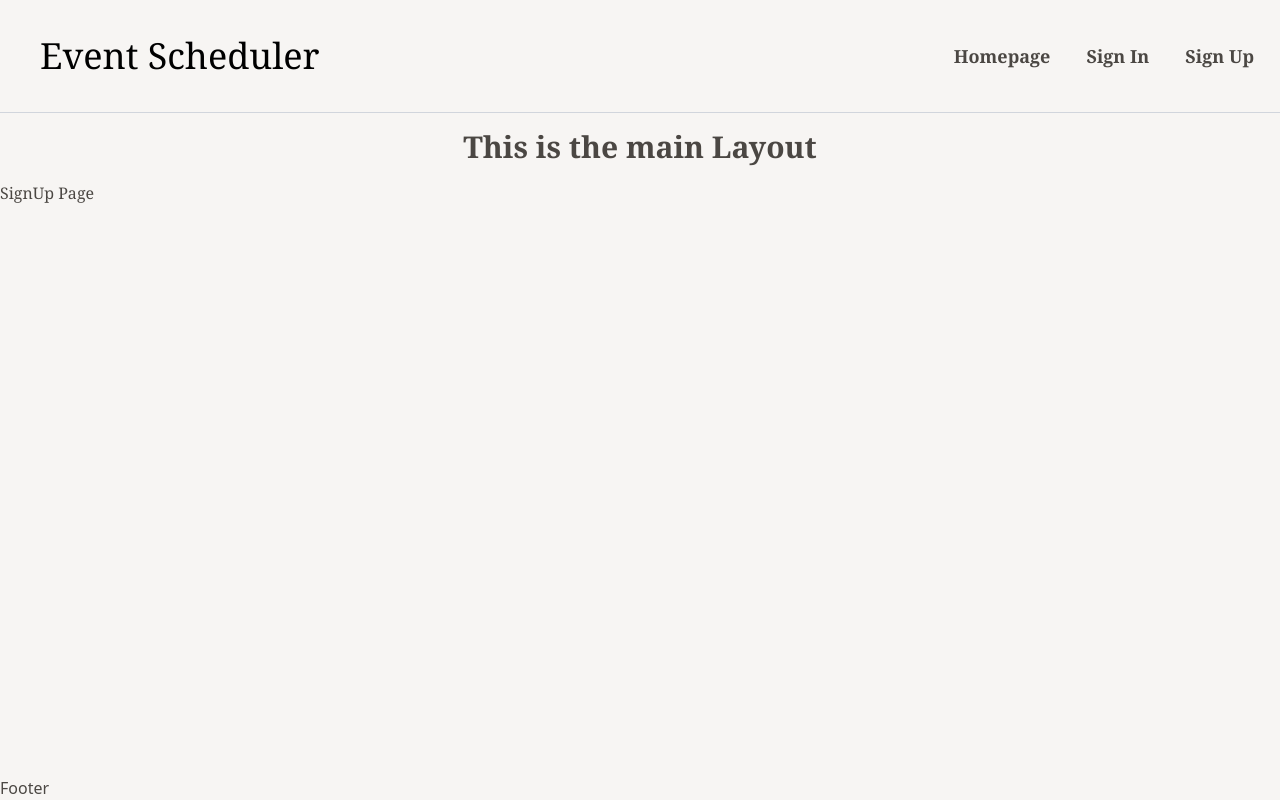
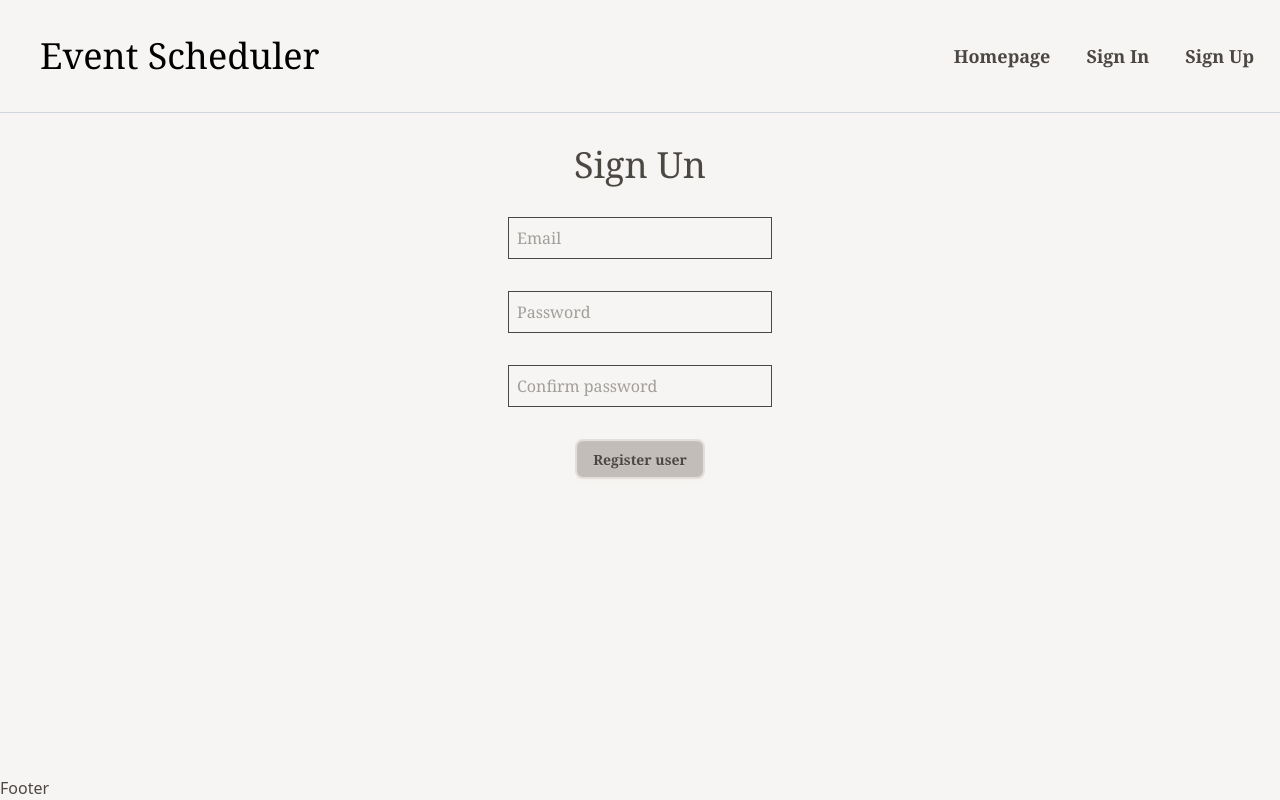
Before and after one commit to ifoca/wbs-events-scheduler, a React (Vite) app: page /register in a window 1280 px wide. Built offline with nearby package versions, Linux system fonts and the light colour scheme; a web font is replaced by a local one.

Commit message:
check user exists

```diff
--- a/src/layouts/MainLayout.jsx
+++ b/src/layouts/MainLayout.jsx
@@ -5,9 +5,7 @@ function MainLayout() {
     // the `flex-1` class in main needs to stay, as it pushes the footer
     // down and keeps it fixed at the bottom
     <main className="flex-1 font-serif">
-      <div className="text-center font-semibold text-3xl m-2 p-2">
-        <p>This is the main Layout</p>
-      </div>
+      <div className="text-center font-semibold text-3xl m-2 p-2"></div>
       <Outlet />
     </main>
   );
--- a/src/pages/SignIn.jsx
+++ b/src/pages/SignIn.jsx
@@ -26,12 +26,13 @@ const SignIn = () => {
 
   return (
     <div>
+      <h1 className="text-center text-4xl">Sign In</h1>
       {auth ? (
         <div className="flex flex-col gap-8 items-center m-4 p-4">
           <div>
-            <p className="font-normal text-lg">You are already logged in</p>
+            <p className="font-normal text-lg">You are already logged in.</p>
           </div>
-          <button className="btn bg-primary p-2" onClick={() => navigate('/')}>
+          <button className="btn bg-neutral-content p-4" onClick={() => navigate('/')}>
             Go to homepage
           </button>
         </div>
@@ -53,8 +54,8 @@ const SignIn = () => {
             id="password"
             required
           ></input>
-          <button className="btn btn-ghost" type="submit">
-            Login
+          <button className="btn bg-neutral-content p-4" type="submit">
+            Log in
           </button>
         </form>
       )}
--- a/src/pages/SignUp.jsx
+++ b/src/pages/SignUp.jsx
@@ -1,5 +1,103 @@
+import useAuth from '../contexts/AuthContext';
+import { useNavigate } from 'react-router-dom';
+import { checkUserEmail, compareStrings } from '../utils/shared';
+import { useState } from 'react';
+
 function SignUp() {
-  return <div>SignUp Page</div>;
+  const [error, setError] = useState('');
+  const navigate = useNavigate();
+  const { auth, setAuth } = useAuth();
+
+  const handleRegistration = async (e) => {
+    e.preventDefault();
+    setError('');
+
+    // const email = e.target.elements.email.value;
+    try {
+      await checkUserEmail('alic@example.com');
+      const passwordsMatch = compareStrings('a', 'n');
+      if (!passwordsMatch) {
+        console.log('I am here');
+        setError('Passwords do not match');
+        return;
+      }
+    } catch (err) {
+      console.log(err.message);
+      setError(err.message);
+    }
+    // console.log('check user Email:', userData);
+
+    // have function to register - POST request
+    // once signed up,
+    // call the login function and login directly?
+    // OR redirect to the login page?
+    // save to local storage
+    // set the auth
+    // redirect to homepage
+
+    // try {
+    //   const email = e.target.elements.email.value;
+    //   const password = e.target.elements.password.value;
+    //   if (!email || !password) {
+    //     throw new Error('Missing credentials');
+    //   }
+    //   const userData = await login(email, password);
+    //   console.log('Logged in:', userData);
+    //   localStorage.setItem('access_token', userData.token);
+    //   setAuth(userData.token);
+    console.log('Button was clicked');
+    console.log('Error state', error);
+    // navigate('/');
+    // } catch (error) {
+    //   console.log('Login failed', error);
+    // }
+  };
+
+  return (
+    <div>
+      <h1 className="text-center text-4xl">Sign Un</h1>
+      {auth ? (
+        <div className="flex flex-col gap-8 items-center m-4 p-4">
+          <div>
+            <p className="font-normal text-lg">You are already logged in.</p>
+          </div>
+          <button className="btn bg-neutral-content p-4" onClick={() => navigate('/')}>
+            Go to homepage
+          </button>
+        </div>
+      ) : (
+        <form className="flex flex-col gap-8 items-center m-4 p-4">
+          <input
+            id="email"
+            email="email"
+            type="text"
+            placeholder="Email"
+            className="p-2 border"
+            // required
+          ></input>
+          <input
+            id="password"
+            name="password"
+            type="password"
+            placeholder="Password"
+            className="p-2 border"
+            // required
+          ></input>
+          <input
+            id="confirmation"
+            name="confirmation"
+            type="password"
+            placeholder="Confirm password"
+            className="p-2 border"
+            // required
+          ></input>
+          <button onClick={handleRegistration} className="btn bg-neutral-content p-4" type="submit">
+            Register user
+          </button>
+        </form>
+      )}
+    </div>
+  );
 }
 
 export default SignUp;
--- a/src/utils/shared.js
+++ b/src/utils/shared.js
@@ -37,3 +37,33 @@ export const login = async (email, pass) => {
     throw err;
   }
 };
+
+export const checkUserEmail = async (email) => {
+  const res = await fetch('http://localhost:3001/api/users');
+
+  if (!res.ok) {
+    throw new Error('Could not fetch users.');
+  }
+
+  const data = await res.json();
+  console.log(data);
+  console.log(data.results);
+  const results = data.results;
+
+  const emailExists = results.find((result) => result.email === email);
+  if (emailExists) {
+    throw new Error('A user with this email already exists');
+  } else {
+    console.log('The checked user does not exist yet in the DB');
+  }
+
+  return true;
+};
+
+export const compareStrings = (a, b) => {
+  if (a === b) {
+    return true;
+  } else {
+    return false;
+  }
+};
```
